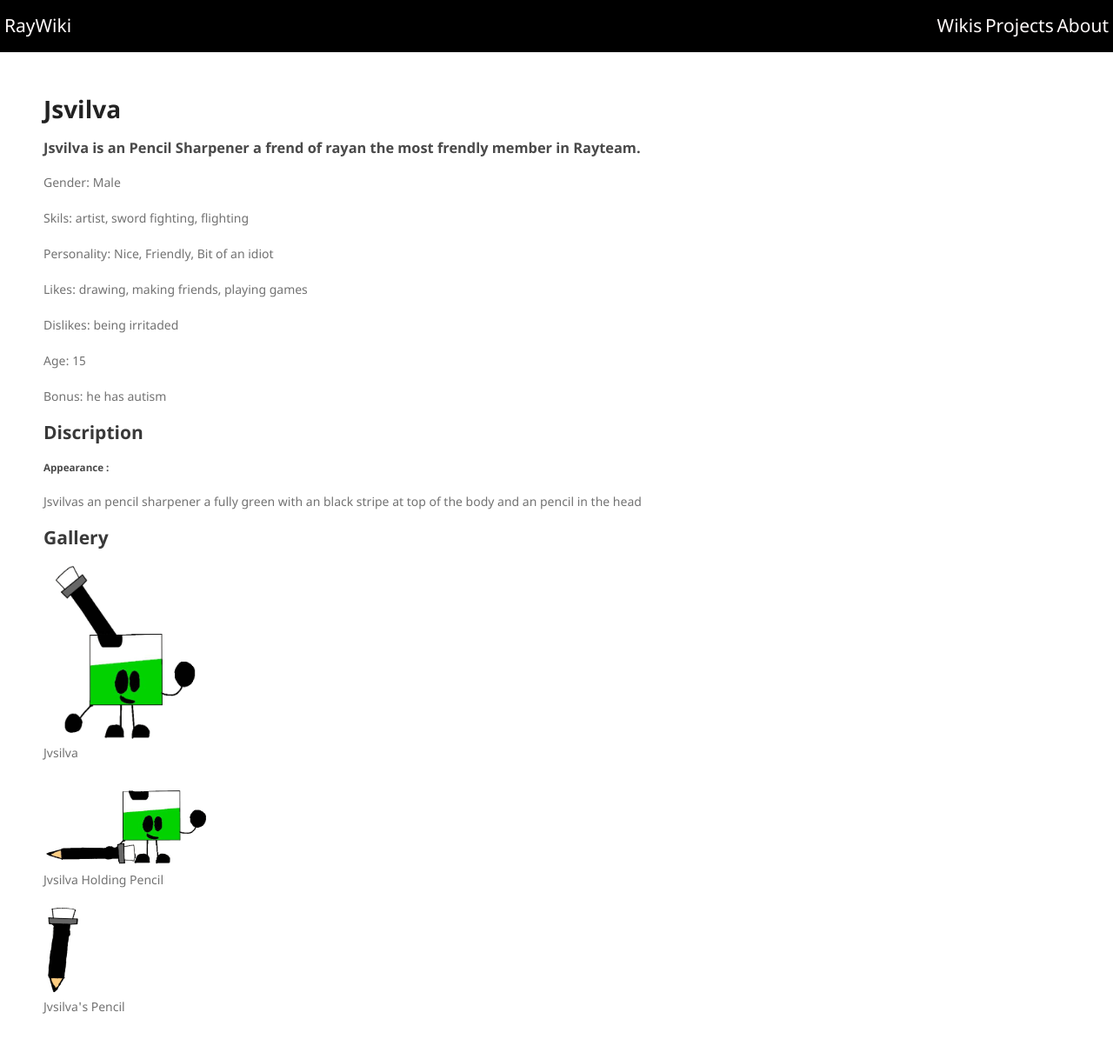
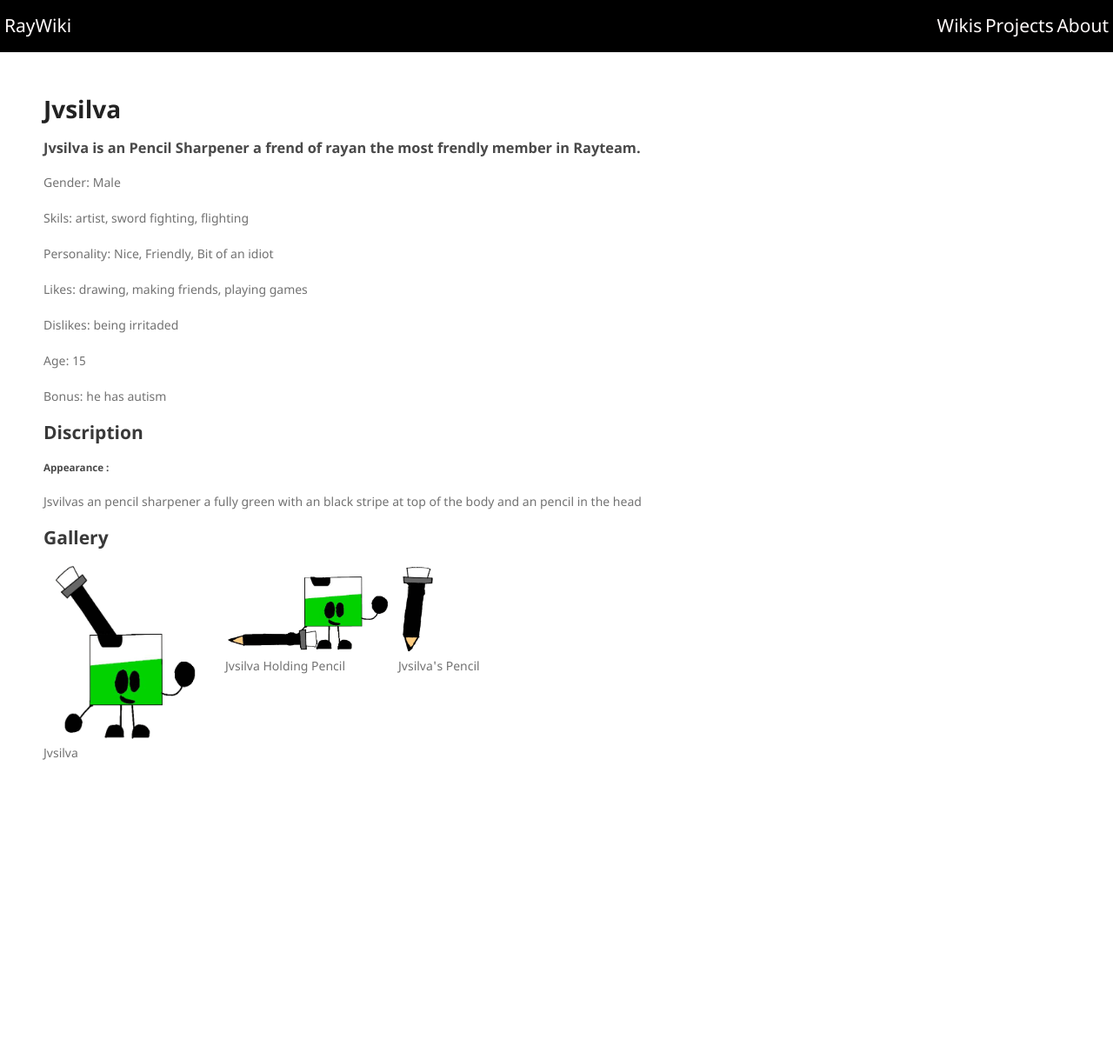
Before and after one commit to RayWiki/RayWiki.github.io, a Jekyll site: the page built from wikis/fnfvsrayteam/char/Jvsilva.md, in a window 1280 px wide. Shown: the whole page at 87% size. Built offline with Jekyll 4.4.1, drawn with Linux system fonts in a browser that asks for light colours; after the commit the page ends 946 px from its top, so only the background shows below that.

Commit message:
update to fix bugs and miss spellts

```diff
--- a/wikis/fnfvsrayteam/char/Jsvilva.md
+++ b/wikis/fnfvsrayteam/char/Jvsilva.md
@@ -1,13 +1,13 @@
 ---
 layout: default
 
-title: FNF Vs Rayteam - Jsvilva
+title: FNF Vs Rayteam - Jvsilva
 
 ---
 
-# Jsvilva
+# Jvsilva
 
-### Jsvilva is an Pencil Sharpener a frend of rayan the most frendly member in Rayteam.
+### Jvsilva is an Pencil Sharpener a frend of rayan the most frendly member in Rayteam.
 
 Gender: Male
 
@@ -31,16 +31,16 @@ Jsvilvas an pencil sharpener a fully green with an black stripe at top of the bo
 
 ## Gallery
 
-<div>
+<div style="display:flex">
     <div>
         <img src="jvsimg/jsvilva1.png" width=199 height=200/>
         <p>Jvsilva</p>
     </div>
-    <div>
+    <div style="margin-left:10px;">
         <img src="jvsimg/jsvivlholdingpencil.png" width=199 height=100/>
         <p>Jvsilva Holding Pencil</p>
     </div>
-    <div>
+    <div >
         <img src="jvsimg/jsvivlaspencil.png" width=40 height=100/>
         <p>Jvsilva's Pencil</p>
     </div>
```
Also changed, not shown: wikis/fnfvsrayteam/Characters.md (+1 -1 lines), wikis/fnfvsrayteam/char/Y0Y0lox.md (+2 -2 lines).
